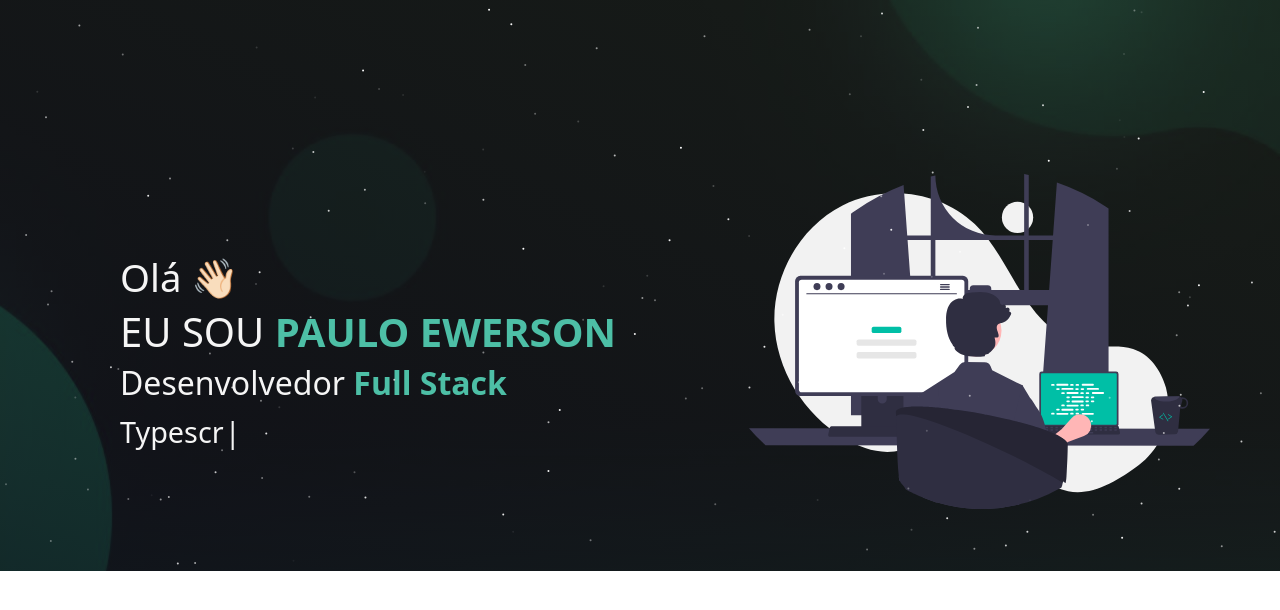
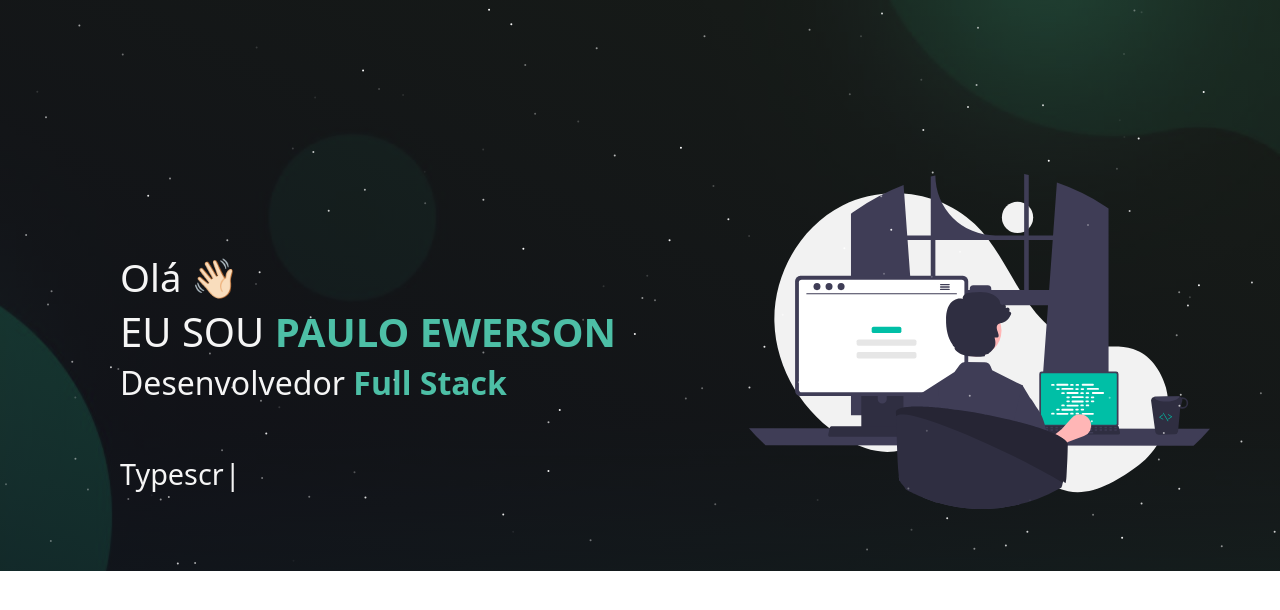
Before and after one commit to PauloEwerson/Portfolio, a React (Create React App) app: page / in a window 1280 px wide. Shown: the top 610 px of the page. Built offline with nearby package versions, Linux system fonts and the light colour scheme.

Commit message:
feat: Altera margem ao todo do Type

```diff
--- a/src/pages/Home/styles.module.css
+++ b/src/pages/Home/styles.module.css
@@ -53,6 +53,7 @@
   text-align: left;
   font-size: 1.8em !important;
   padding-left: 50px !important;
+  margin-top: 50px !important;
 }
 
 .heroCol {
```
